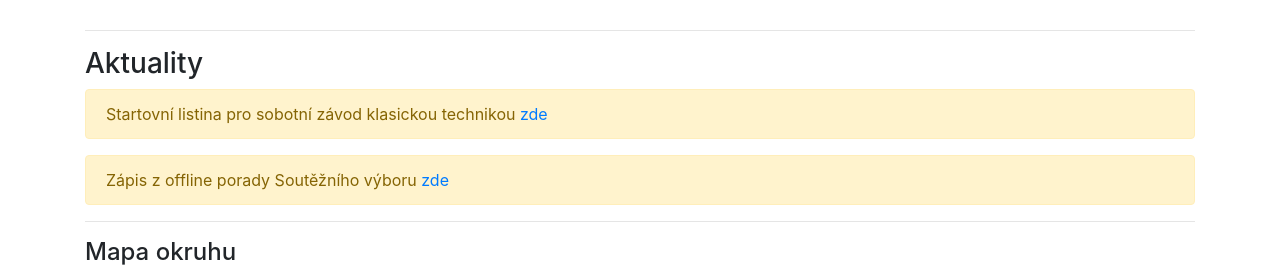
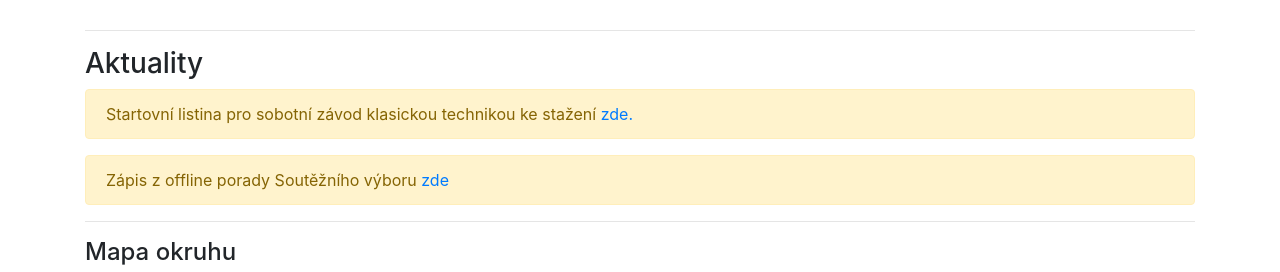
Before and after one commit to skisumava/skisumava.github.io, a Jekyll site: the page built from cp-zactva.html, in a window 1280 px wide and 900 px high, scrolled down 751 px. Shown: the part 156-428 px from the top of the window. Built offline with Jekyll 4.4.1, drawn with Linux system fonts in a browser that asks for light colours; grey boxes are pictures that could not be loaded.

Commit message:
Update cp-zactva.html

```diff
--- a/cp-zactva.html
+++ b/cp-zactva.html
@@ -64,7 +64,7 @@
 		</div>
 	-->
 		<div class="alert alert-warning" role="alert">
-		  Startovní listina pro sobotní závod klasickou technikou <a href="http://zavody.czech-ski.com/file/download?token=d284f24d-2573-4001-bcd4-1fa4b859122f" target="blank">zde</a>
+		  Startovní listina pro sobotní závod klasickou technikou ke stažení <a href="http://zavody.czech-ski.com/file/download?token=d284f24d-2573-4001-bcd4-1fa4b859122f" target="blank">zde.</a>
 		</div>
     		<div class="alert alert-warning" role="alert">
 		  Zápis z offline porady Soutěžního výboru <a href="http://zavody.czech-ski.com/file/download?token=d87a3e87-04dc-4bf8-9706-c773f26f3c54" target="blank">zde</a>
@@ -93,7 +93,7 @@
 		<hr />
 		<div>
 			<h4>Plán areálu</h4>
-        <iframe src="https://www.google.com/maps/d/u/0/embed?mid=1FiQ8BYeRDkLk_5URTOTtSQL0E5wGMfCq&ehbc=2E312F" width="800"></iframe>
+        <iframe src="https://www.google.com/maps/d/u/0/embed?mid=1FiQ8BYeRDkLk_5URTOTtSQL0E5wGMfCq&ehbc=2E312F" width="100%" height="500"></iframe>
 
 		</div>
 	</div>
```
